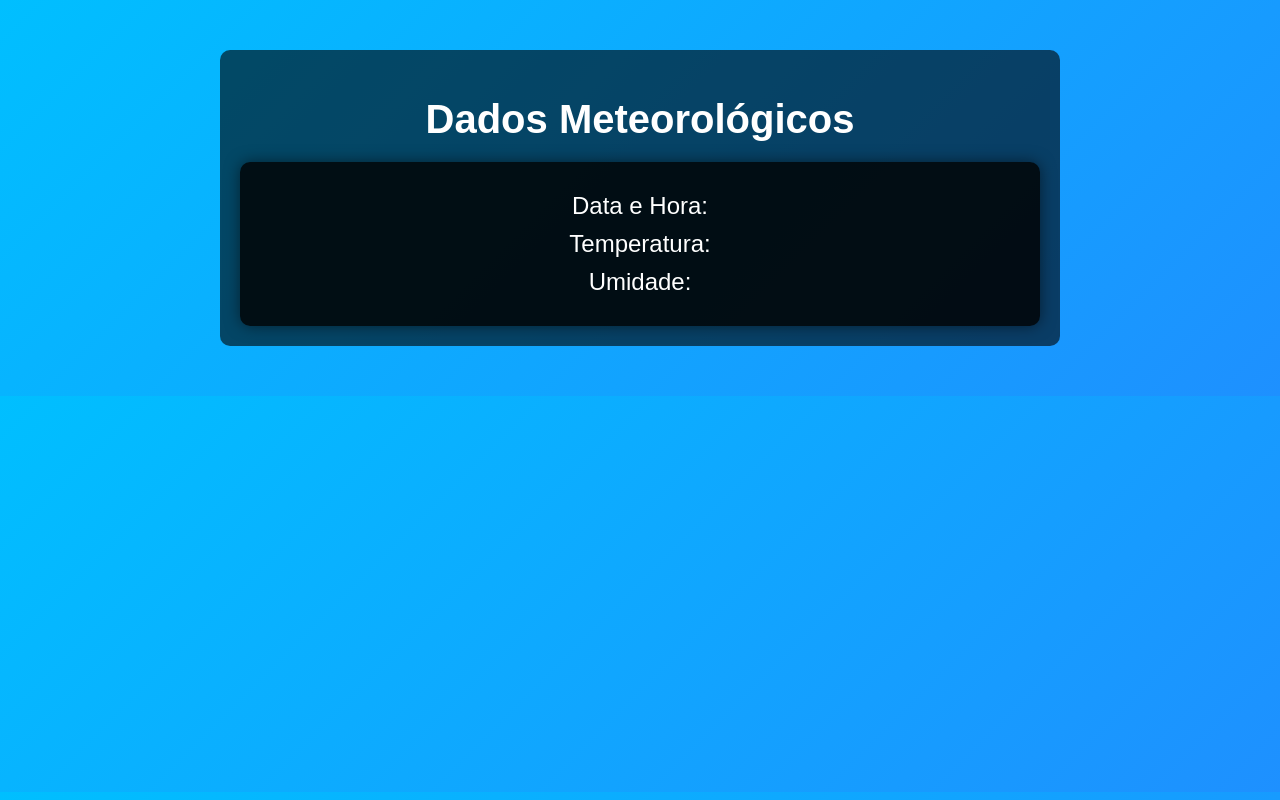
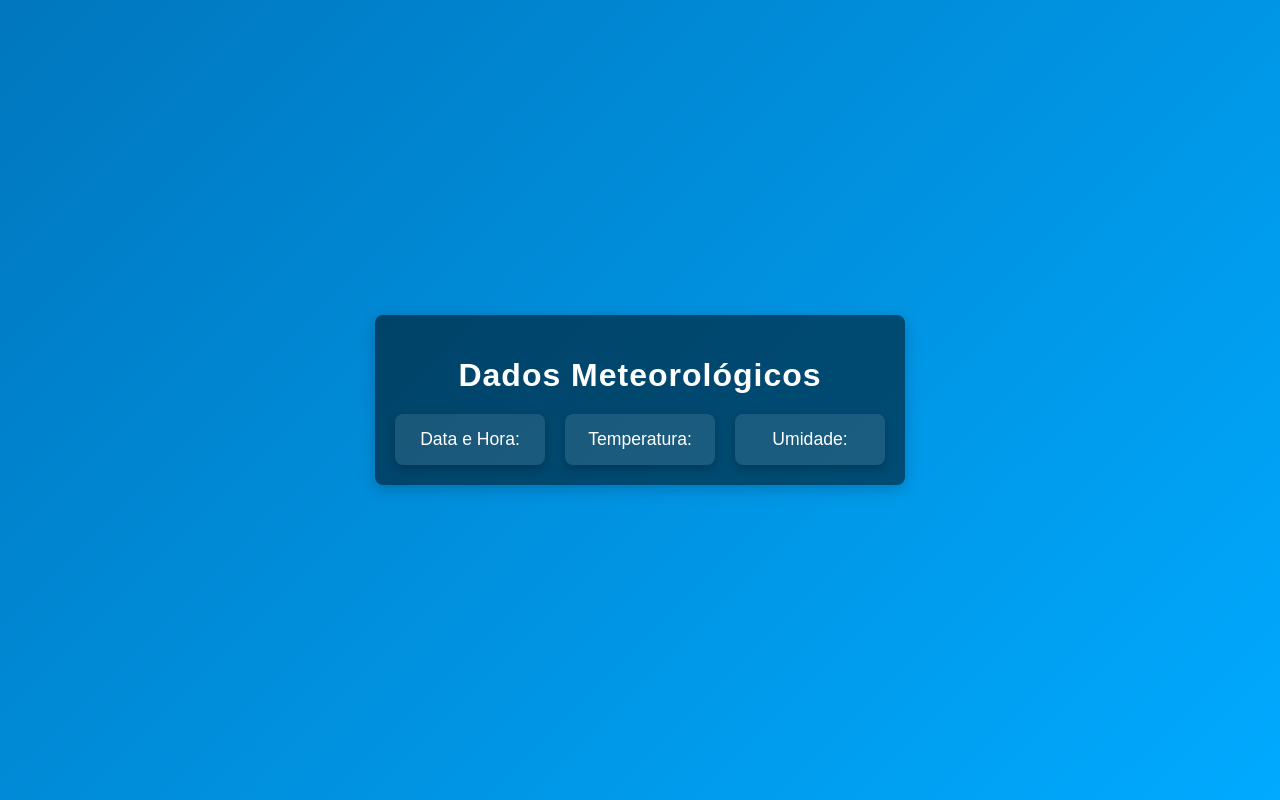
Before and after one commit to MatheusPontes27/EstacaoMeteorologica, a plain HTML site: page public/index.html in a window 1280 px wide. Drawn offline with Linux system fonts and the light colour scheme; no server answers.

Commit message:
UPDATE HTML

```diff
--- a/public/index.html
+++ b/public/index.html
@@ -12,9 +12,15 @@
     <div class="container">
         <h1>Dados Meteorológicos</h1>
         <div class="data-container">
-            <div class="data-item" id="timestamp">Data e Hora:</div>
-            <div class="data-item" id="temperature">Temperatura:</div>
-            <div class="data-item" id="humidity">Umidade:</div>
+            <div class="data-item" id="timestamp-container">
+                <p id="timestamp">Data e Hora:</p>
+            </div>
+            <div class="data-item" id="temperature-container">
+                <p id="temperature">Temperatura:</p>
+            </div>
+            <div class="data-item" id="humidity-container">
+                <p id="humidity">Umidade:</p>
+            </div>
         </div>
     </div>
     <script src="./script.js"></script>
--- a/public/style.css
+++ b/public/style.css
@@ -1,43 +1,54 @@
 
 
 /* styles.css */
+
 body {
+    background: linear-gradient(135deg, #0077be, #00aaff);
     font-family: 'Arial', sans-serif;
+    color: #fff;
+    display: flex;
+    justify-content: center;
+    align-items: center;
+    height: 100vh;
     margin: 0;
-    padding: 0;
-    background: linear-gradient(135deg, #00bfff, #1e90ff);
-    color: #fff;
-    text-align: center;
 }
 
 .container {
-    max-width: 800px;
-    margin: 50px auto;
+    text-align: center;
     padding: 20px;
-    background: rgba(0, 0, 0, 0.6);
-    border-radius: 10px;
+    border-radius: 8px;
+    box-shadow: 0 4px 15px rgba(0, 0, 0, 0.2);
+    background-color: rgba(0, 0, 0, 0.5);
 }
 
 h1 {
-    font-size: 2.5em;
     margin-bottom: 20px;
-    font-weight: bold;
+    font-size: 2rem;
+    letter-spacing: 1px;
 }
 
 .data-container {
-    background: rgba(0, 0, 0, 0.8);
-    padding: 20px;
-    border-radius: 10px;
-    box-shadow: 0 0 15px rgba(0, 0, 0, 0.5);
+    display: flex;
+    gap: 20px;
+    justify-content: center;
 }
 
 .data-item {
-    font-size: 1.5em;
-    margin: 10px 0;
+    background-color: rgba(255, 255, 255, 0.1);
+    padding: 15px;
+    border-radius: 8px;
+    box-shadow: 0 4px 8px rgba(0, 0, 0, 0.2);
+    transition: transform 0.3s ease, background-color 0.3s ease;
+    text-align: center;
+    min-width: 120px;
 }
 
-@media (max-width: 600px) {
-    .data-item {
-        font-size: 1.2em;
-    }
+.data-item p {
+    margin: 0;
+    font-size: 1.1rem;
 }
+
+.data-item:hover {
+    transform: translateY(-10px);
+    background-color: rgba(255, 255, 255, 0.2);
+}
```
